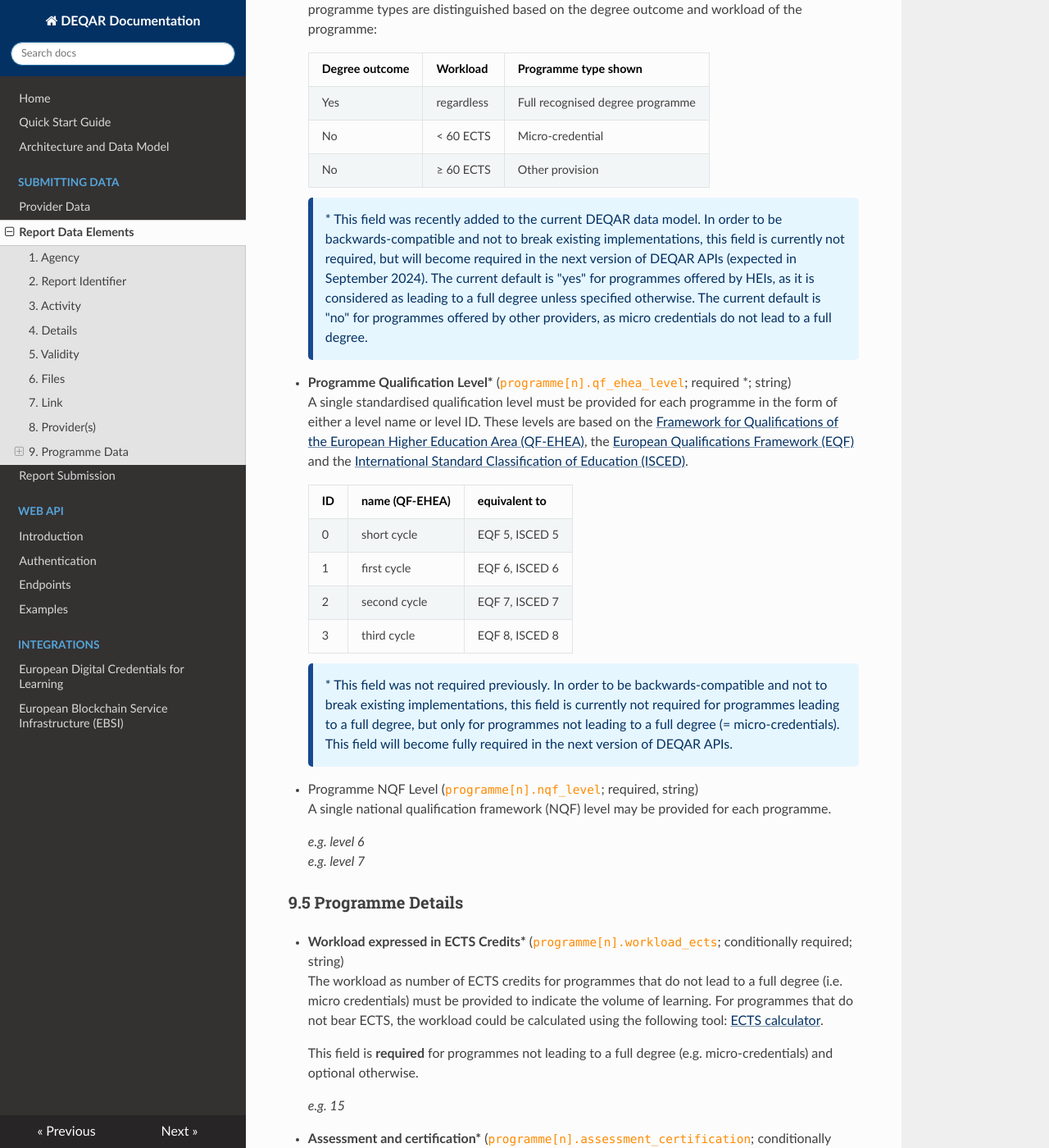
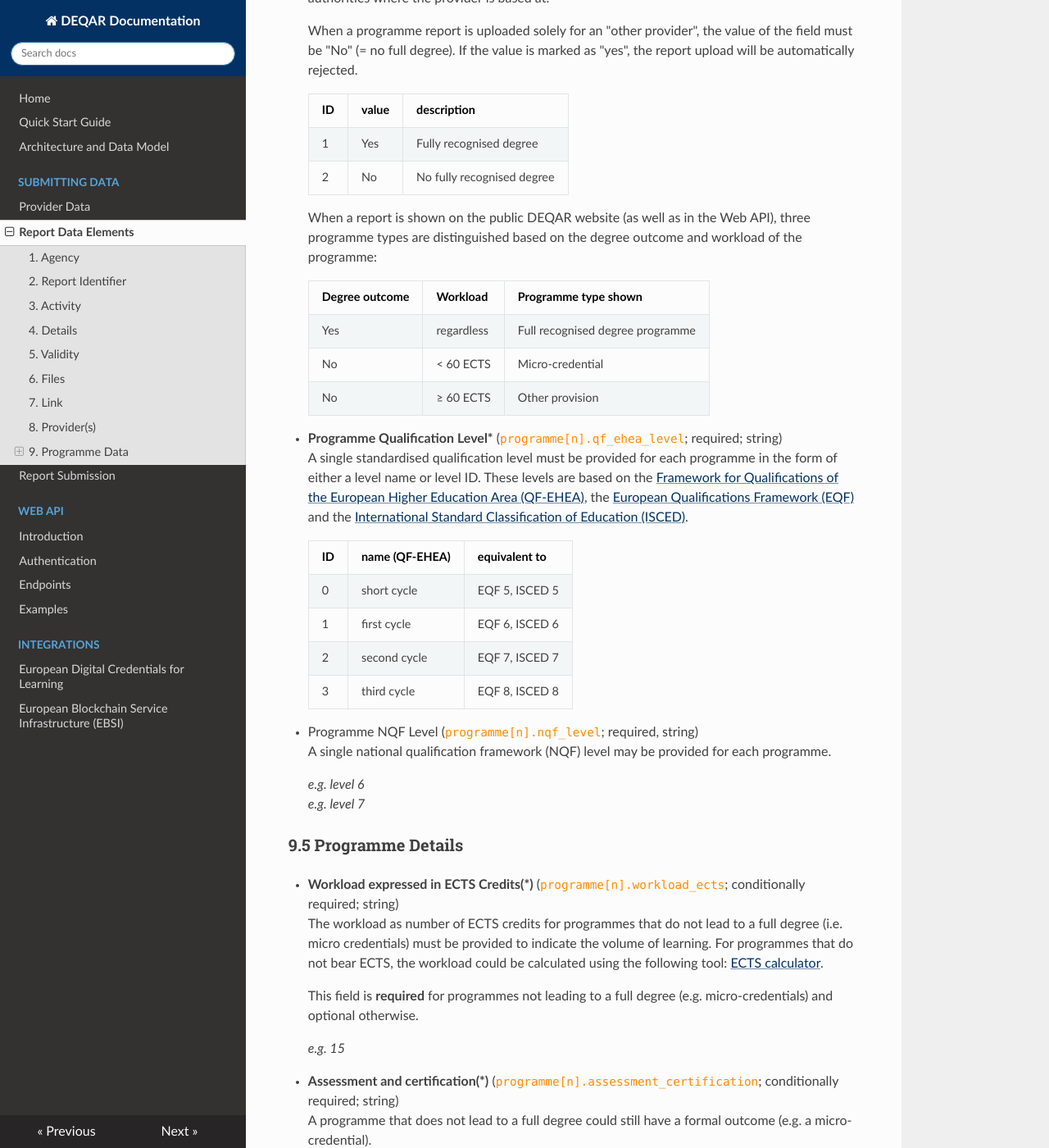
Before and after one commit to EQAR/deqar-docs, an MkDocs documentation site: the page built from docs/report_data.md, in a window 1280 px wide and 1400 px high, scrolled down 13533 px. Shown: the whole window at 82% size. Built offline with MkDocs 1.6.1, drawn with Linux system fonts in a browser that asks for light colours; nearby versions of some CDN libraries; some of the changed text lies outside the part shown.

Commit message:
initial update: newly required fields

```diff
--- a/docs/report_data.md
+++ b/docs/report_data.md
@@ -86,7 +88,7 @@
     *e.g. 2*
     *e.g. 8*
 
-* **Activity Local Identifier(\*)** (<code>activity_local_identifier</code>; conditionally required; string)
+* **Activity Local Identifier(\*)** (<code>activity_local_identifier[n]</code>; conditionally required; string)
   A local activity identifier may optionally be provided in place of a DEQAR activity value for each report. The local activity identifier may be used to validate the structure of submitted report data. (Note: local activity identifiers need to be assigned through the administrative interface before they can be used in submission.)
 
     *e.g. inst_aud*
@@ -192,7 +194,12 @@
 
     > The URL *should* return the [HTTP content-type header](https://developer.mozilla.org/de/docs/Web/HTTP/Headers/Content-Type) `application/pdf` upon a *HEAD* request. The URL *must* return `application/pdf` upon a *GET* request. If another content-type is reported, the file will not be downloaded and saved.
     >
-    >  The maximum file size is 10MB.
+    > The maximum file size is 10MB.
+
+* **File Content(\*)** (<code>file[n].content</code>; conditionally required; string)
+  You can provide the file content as a [Base64](https://en.wikipedia.org/wiki/Base64)-encoded string alternatively.
+
+    > If you decide to use this option please be mindful that the maximum request size of the DEQAR API is 10MB. This applies to each API request or line in a CSV file. Given the overhead of the encoding, the size of all files for a single report should thus not exceed 7MB for this method.
 
 * File Display Name (<code>file[n].display_name</code>; not required; string)
   A single file display name may be provided for each PDF report file, used for the file link in DEQAR. If no display name is provided, then the file name will be used for display instead.
@@ -283,8 +290,8 @@
 |Programme Name Alternative             |no      |no      |many (per) | *Medical Natural Sciences*|
 |Programme Qualification Alternative    |no      |no      |many (per) | *Master of Medicine* |
 |Programme Country                      |no      |no      |many (per) | *BE*<br>*BEL* |
-|**Programme Degree Outcome**           |yes(\*) |yes(\*) |one (per)  | *yes*<br>*no* |
-|**Programme Qualification Level**      |yes(\*) |yes     |one (per)  | *0 - short cycle*<br>*1 - first cycle*<br>*2 - second cycle*<br>*3 - third cycle*|
+|**Programme Degree Outcome**           |yes     |yes     |one (per)  | *yes*<br>*no* |
+|**Programme Qualification Level**      |yes     |yes     |one (per)  | *0 - short cycle*<br>*1 - first cycle*<br>*2 - second cycle*<br>*3 - third cycle*|
 |Programme NQF Level                    |no      |no      |one (per)  | *level 6*<br>*level 7* |
 |**Workload expressed in ECTS Credits** |no      |yes     |one (per)  | *5*<br>*20* |
 |**Assessment and certification**       |no      |yes     |one (per)  | *Attendance certificate*<br>*2* |
@@ -342,7 +349,7 @@
 
 Information on the qualification level of each programme must be provided as a standardised level (based on the QF-EHEA levels); agencies may also choose to indicate the NQF level for each programme.
 
-* **Degree outcome\*** (<code>programme[n].degree_outcome</code>; required \*; string)
+* **Degree outcome\*** (<code>programme[n].degree_outcome</code>; required; string)
   The field specifies whether the programme leads to a full degree, recognised by the national authorities where the provider is based at.
 
     When a programme report is uploaded solely for an "other provider", the value of the field must be "No" (= no full degree). If the value is marked as "yes", the report upload will be automatically rejected.
@@ -360,9 +367,7 @@
     | No             | < 60 ECTS  | Micro-credential                 |
     | No             | ≥ 60 ECTS  | Other provision                  |
 
-    > \* This field was recently added to the current DEQAR data model. In order to be backwards-compatible and not to break existing implementations, this field is currently not required, but will become required in the next version of DEQAR APIs (expected in September 2024). The current default is "yes" for programmes offered by HEIs, as it is considered as leading to a full degree unless specified otherwise. The current default is "no" for programmes offered by other providers, as micro credentials do not lead to a full degree.
-
-* **Programme Qualification Level\*** (<code>programme[n].qf_ehea_level</code>; required \*; string)
+* **Programme Qualification Level\*** (<code>programme[n].qf_ehea_level</code>; required; string)
   A single standardised qualification level must be provided for each programme in the form of either a level name or level ID. These levels are based on the [Framework for Qualifications of the European Higher Education Area (QF-EHEA)](https://www.ehea.info/page-qualification-frameworks), the [European Qualifications Framework (EQF)](https://europa.eu/europass/en/europass-tools/european-qualifications-framework) and the [International Standard Classification of Education (ISCED)](https://uis.unesco.org/en/topic/international-standard-classification-education-isced).
 
     |ID |name (QF-EHEA) |equivalent to   |
@@ -372,8 +377,6 @@
     |2  |second cycle   | EQF 7, ISCED 7 |
     |3  |third cycle    | EQF 8, ISCED 8 |
 
-    > \* This field was not required previously. In order to be backwards-compatible and not to break existing implementations, this field is currently not required for programmes leading to a full degree, but only for programmes not leading to a full degree (= micro-credentials). This field will become fully required in the next version of DEQAR APIs.
-
 * Programme NQF Level (<code>programme[n].nqf_level</code>; required, string)
   A single national qualification framework (NQF) level may be provided for each programme.
 
@@ -382,14 +385,14 @@
 
 ### Programme Details
 
-* **Workload expressed in ECTS Credits\*** (<code>programme[n].workload_ects</code>; conditionally required; string)
+* **Workload expressed in ECTS Credits(\*)** (<code>programme[n].workload_ects</code>; conditionally required; string)
   The workload as number of ECTS credits for programmes that do not lead to a full degree (i.e. micro credentials) must be provided to indicate the volume of learning. For programmes that do not bear ECTS, the workload could be calculated using the following tool: [ECTS calculator](https://www.germangradecalculator.com/ects-calculator/).
 
     This field is **required** for programmes not leading to a full degree (e.g. micro-credentials) and optional otherwise.
 
     *e.g. 15*
 
-* **Assessment and certification\*** (<code>programme[n].assessment_certification</code>; conditionally required; string)
+* **Assessment and certification(\*)** (<code>programme[n].assessment_certification</code>; conditionally required; string)
   A programme that does not lead to a full degree could still have a formal outcome (e.g. a micro-credential).
 
     The field is **required** for programmes not leading to a full degree (e.g. micro-credentials) and **must be empty** for programmes leading to a full degree.
```
Also changed, not shown: other parts of docs/report_data.md (+9 -7 lines), docs/data_submission.md (+5 -7 lines).
